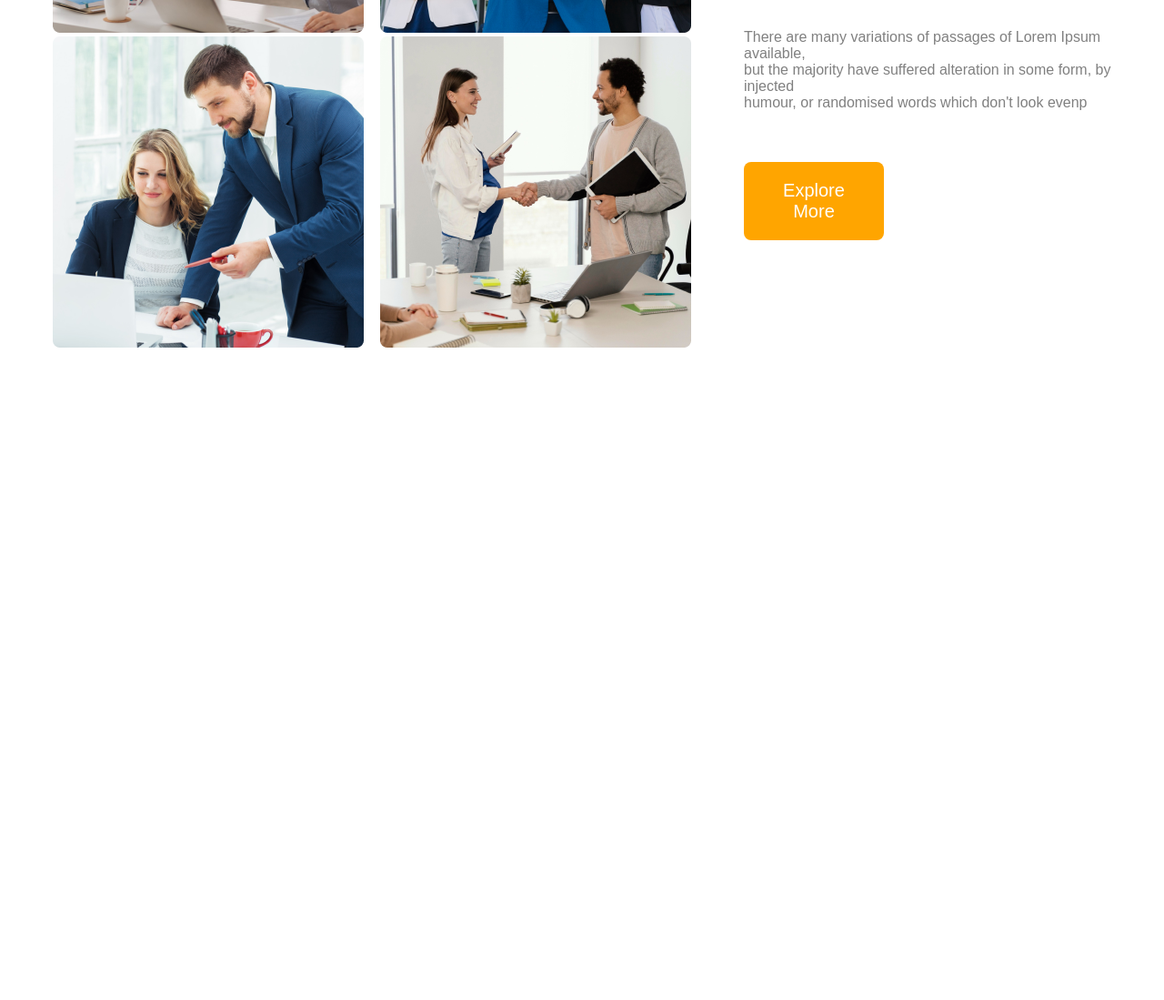
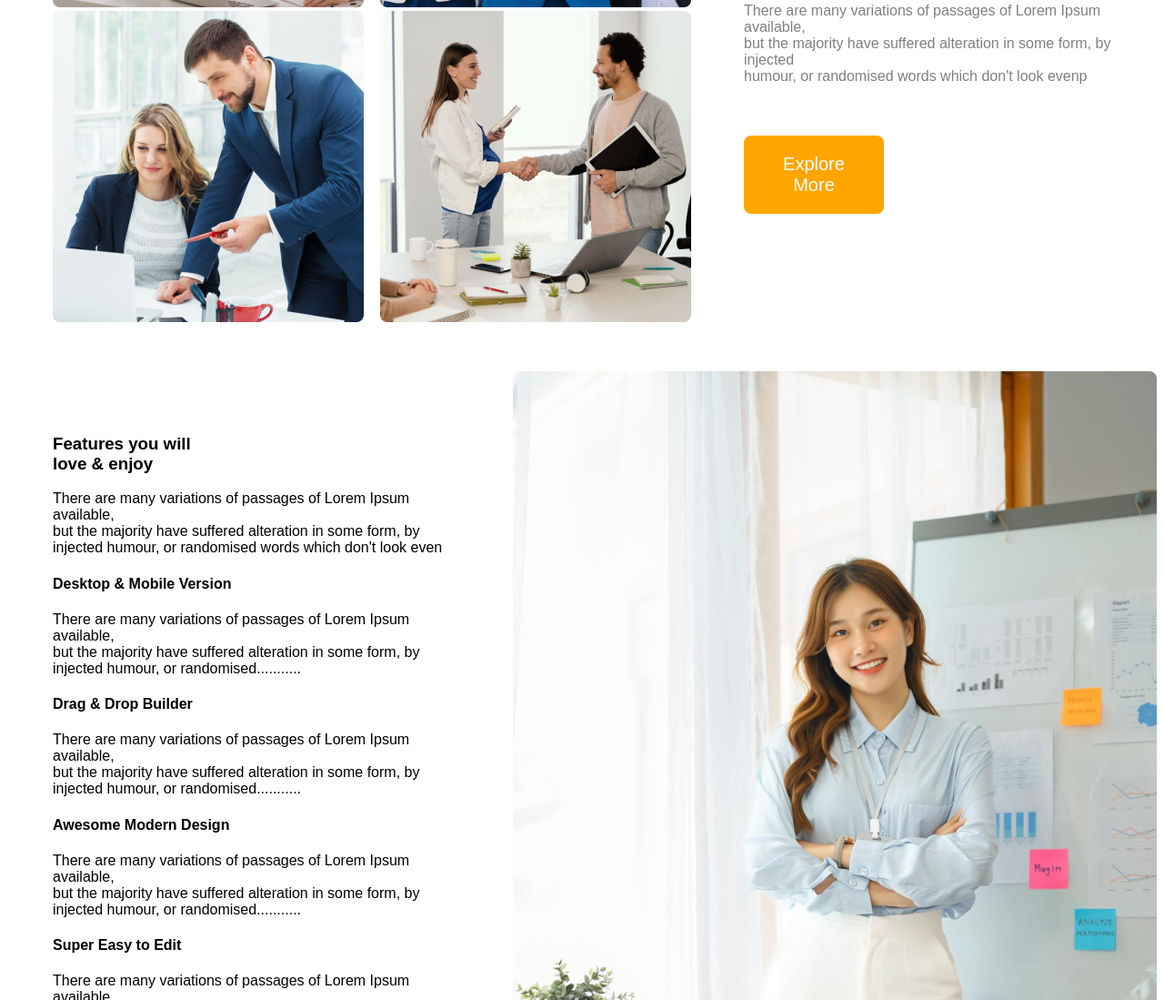
Before and after one commit to safiyah-sanjum/ph-architect-assignment, a plain HTML site: page index.html in a window 1280 px wide. Shown: the part 1701-2800 px from the top of the page at 91% size. Before the commit the page ends 2137 px from the top, so only its background shows below. Drawn offline with Linux system fonts and the light colour scheme.

Commit message:
section c added

```diff
--- a/index.html
+++ b/index.html
@@ -71,6 +71,54 @@
 
 
         </section>
+        <!-- section c -->
+
+        <section>
+            <div class="section-c">
+                <div class="sec-c-boxes">
+
+                    <h3 class="sec-c-title">Features you will<br>love & enjoy</h3>
+                    <p class="sec-c-des">There are many variations of passages of Lorem Ipsum available,<br> but the
+                        majority have suffered alteration in some form, by <br> injected humour, or
+                        randomised words which don't look even</p>
+
+                        <h4 class="box">Desktop & Mobile Version</h4>
+                    <p>There are many variations of passages of Lorem Ipsum available, <br>
+                        but the majority have suffered alteration in some form, by <br>
+                        injected humour, or randomised...........</p>
+
+
+
+                    <h4 class="box">Drag & Drop Builder</h4>
+                    <p>There are many variations of passages of Lorem Ipsum available, <br>
+                        but the majority have suffered alteration in some form, by <br>
+                        injected humour, or randomised...........</p>
+
+
+
+                    <h4 class="box">Awesome Modern Design</h4>
+                    <p>There are many variations of passages of Lorem Ipsum available, <br>
+                        but the majority have suffered alteration in some form, by <br>
+                        injected humour, or randomised...........</p>
+
+                        <h4 class="box">Super Easy to Edit</h4>
+                    <p>There are many variations of passages of Lorem Ipsum available, <br>
+                        but the majority have suffered alteration in some form, by <br>
+                        injected humour, or randomised...........</p>
+
+                </div>
+                <div><img src="images/architect.png" alt="architect"></div>
+
+
+
+
+
+
+
+
+            </div>
+            <!-- section c end! -->
+        </section>
 
 
     </main>
--- a/styles/architect.css
+++ b/styles/architect.css
@@ -15,11 +15,12 @@ nav li{
 }
 nav ul{
     display: flex;
+
 }
 
 
 .nav-title{
-    font-weight: 800;
+    font-weight: 400;
     font-size: 45px;
 }
 
@@ -106,3 +107,15 @@ nav ul{
     margin-right: 250px;
 
 }
+
+/* section c styles */
+
+.section-c{
+    display: flex;
+    justify-content: center;
+
+
+}
+ .sec-c-boxes{
+    padding: 50px;
+ }
```
